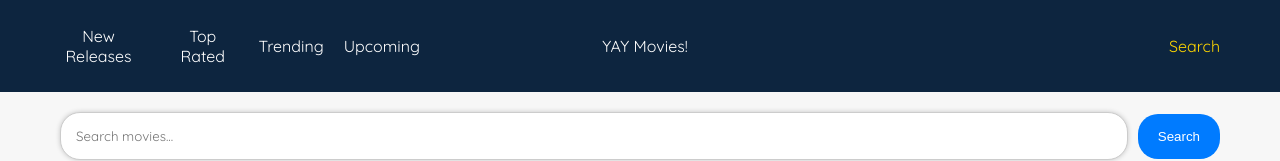
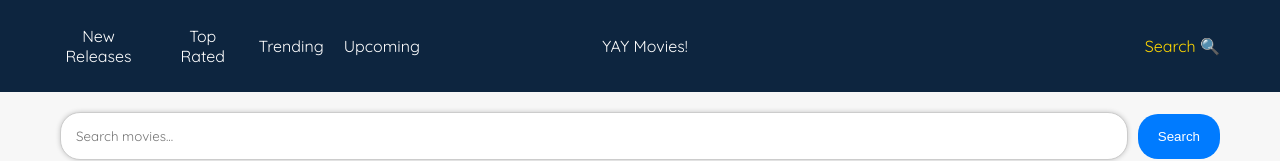
Before and after one commit to joseph-johnson27001/movie_database, a Vue app: page / in a window 1280 px wide. Shown: the top 161 px of the page. Built offline with nearby package versions, Linux system fonts and the light colour scheme.

Commit message:
Search emoji

```diff
--- a/src/components/NavBar.vue
+++ b/src/components/NavBar.vue
@@ -40,7 +40,7 @@
           <ul class="nav-btn-container">
             <li class="search-btn">
               <router-link to="/" :class="{ active: isActive('Home') }"
-                >Search</router-link
+                >Search 🔍</router-link
               >
             </li>
           </ul>
```
